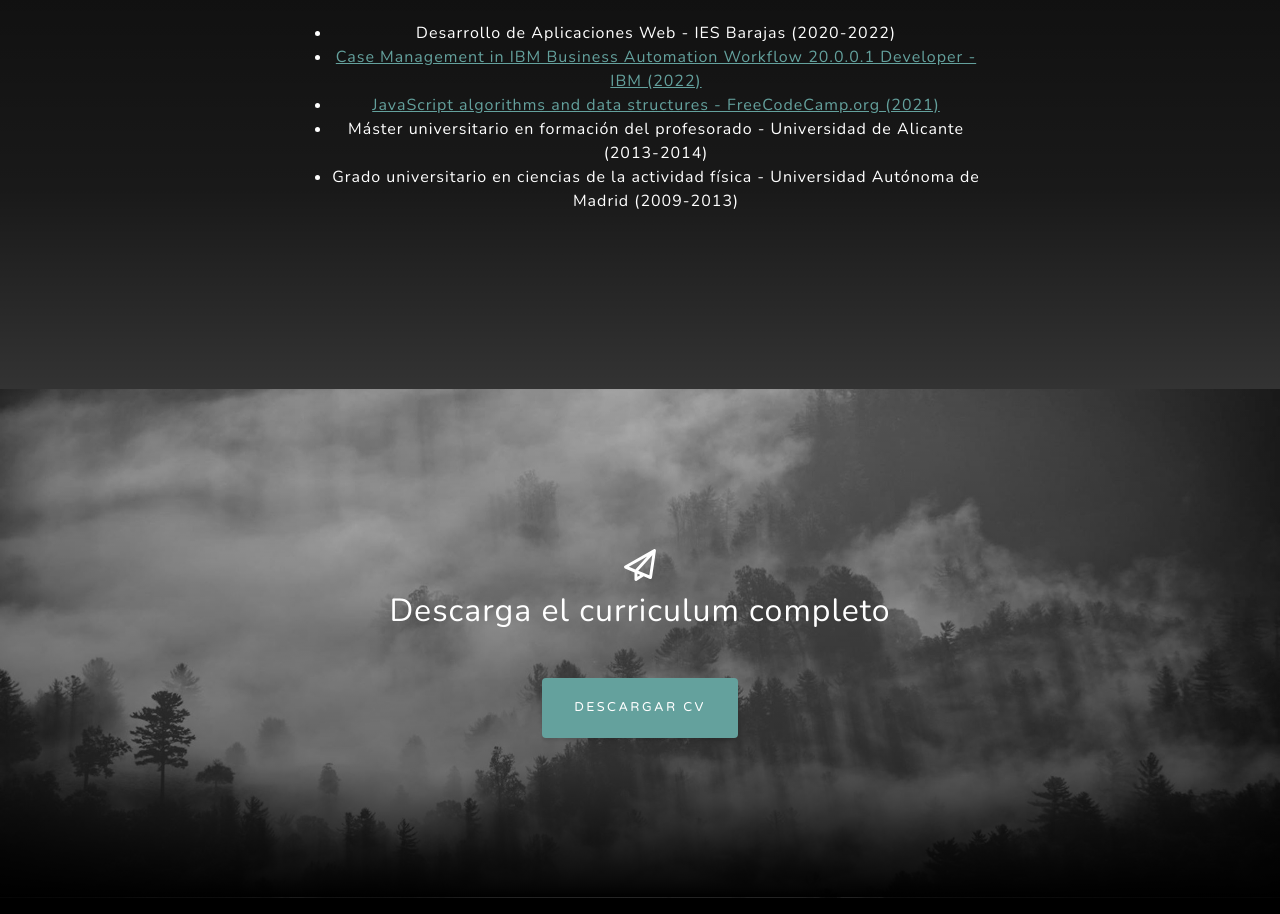
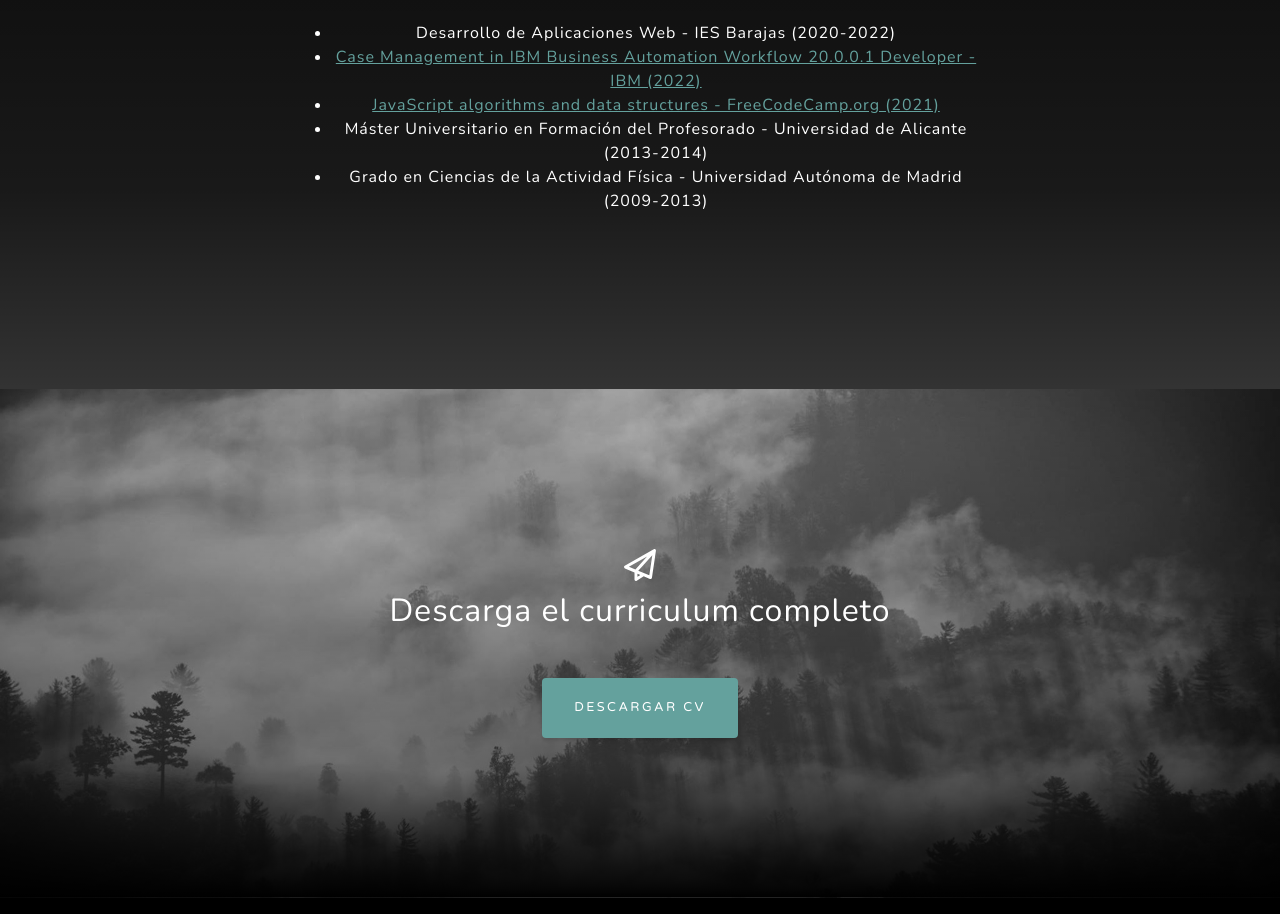
Before and after one commit to Pablez/Portfolio, a plain HTML site: page index.html in a window 1280 px wide. Shown: the part 3119-4033 px from the top of the page. Drawn offline with nearby package versions, Linux system fonts and the light colour scheme.

Commit message:
Update index.html

```diff
--- a/index.html
+++ b/index.html
@@ -139,8 +139,8 @@
                             <li>Desarrollo de Aplicaciones Web - IES Barajas (2020-2022)</li>
                             <li><a href="https://www.credly.com/badges/ae63613b-f347-4198-93d5-1efa68194b37/print"> Case Management in IBM Business Automation Workflow 20.0.0.1 Developer - IBM (2022) </a></li>
                             <li><a href="https://www.freecodecamp.org/certification/fccb9bf68dd-0646-4760-9297-4136ad327cef/javascript-algorithms-and-data-structures">JavaScript algorithms and data structures - FreeCodeCamp.org (2021)</a></li>
-                            <li>Máster universitario en formación del profesorado - Universidad de Alicante (2013-2014)</li>
-                            <li>Grado universitario en ciencias de la actividad física - Universidad Autónoma de Madrid (2009-2013)</li>
+                            <li>Máster Universitario en Formación del Profesorado - Universidad de Alicante (2013-2014)</li>
+                            <li>Grado en Ciencias de la Actividad Física - Universidad Autónoma de Madrid (2009-2013)</li>
                         </ul>
 
                     </div>
```
